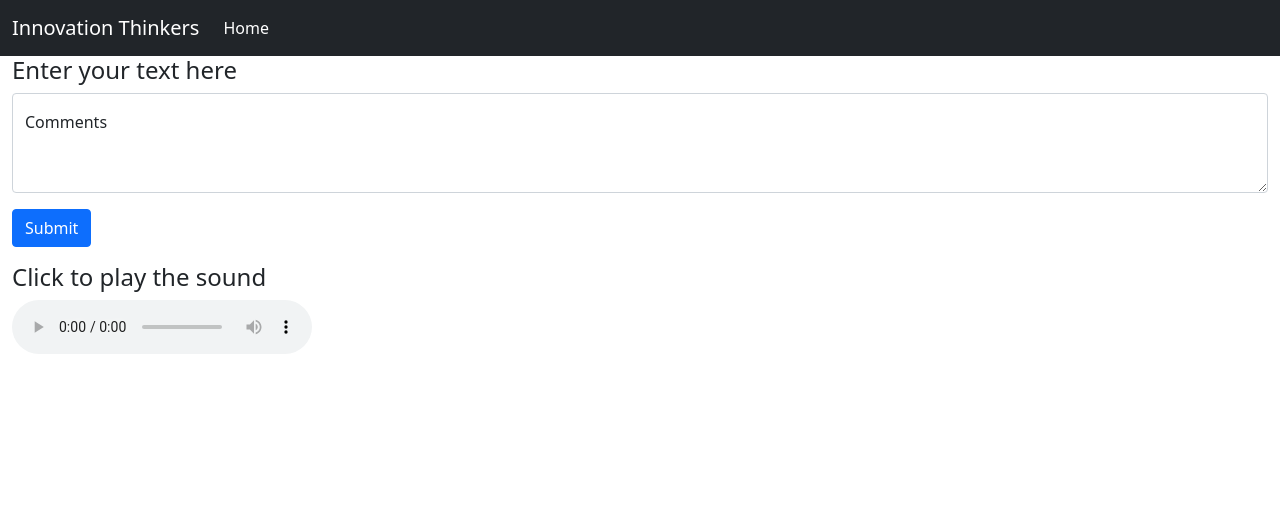
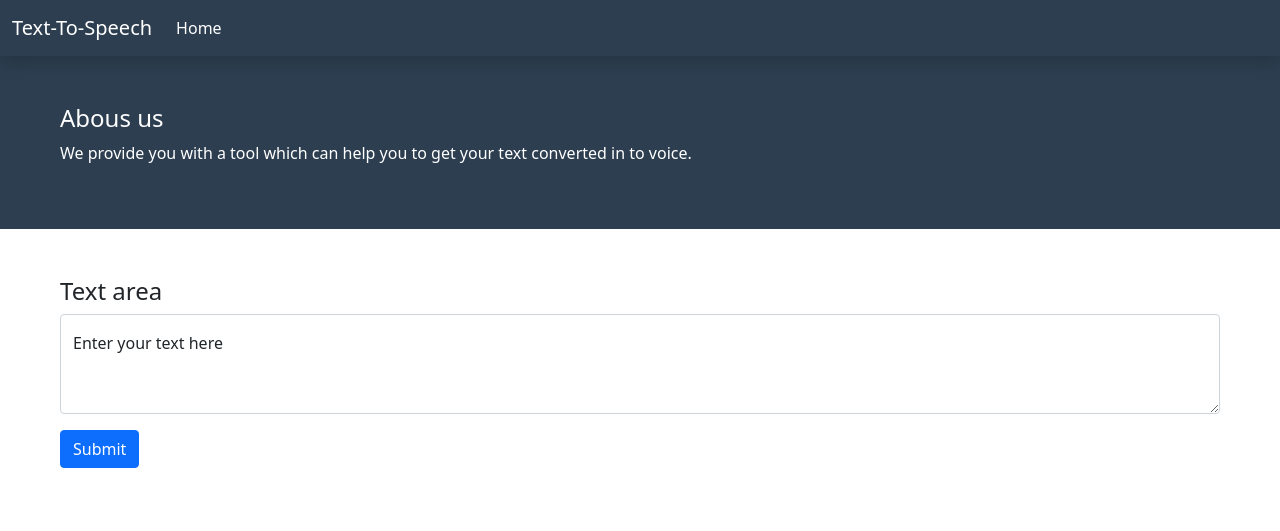
Before and after one commit to Rishikesh-kumar-7258/projects, a Flask app: page / in a window 1280 px wide. Shown: the top 531 px of the page. Run offline with Flask 2, Linux system fonts and the light colour scheme.

Commit message:
Basic layour completed

```diff
--- a/text-to-speech/server.py
+++ b/text-to-speech/server.py
@@ -3,6 +3,7 @@ from flask.templating import render_template
 import gtts
 from playsound import playsound
 from flask import Flask, request
+from werkzeug.utils import redirect
 
 app = Flask(__name__)
 
@@ -11,11 +12,18 @@ def home():
 
     if request.method == 'POST':
         text = request.form['text']
-        tts = gtts.gTTS(text=text, lang='en')
+        tts = gtts.gTTS(text=text, lang='hi')
         tts.save('static/sound/result.mp3')
-    # playsound("welcome.mp3")
+
+        return redirect("/playSound")
+
+    else:
         return render_template("index.html")
-    return render_template("index.html")
+
+@app.route('/playSound')
+def playSound():
+
+    return render_template('playSound.html')
 
 if __name__ == '__main__':
     app.run(debug=True)
--- a/text-to-speech/static/css/index.css
+++ b/text-to-speech/static/css/index.css
@@ -0,0 +1,3 @@
+.bg-blue{
+    background : #2c3e50;
+}
--- /dev/null
+++ b/text-to-speech/templates/base.html
@@ -0,0 +1,47 @@
+<!DOCTYPE html>
+<html lang="en">
+
+<head>
+    <meta charset="UTF-8">
+    <meta http-equiv="X-UA-Compatible" content="IE=edge">
+    <meta name="viewport" content="width=device-width, initial-scale=1.0">
+
+    <!--Bootstrap-->
+    <link href="https://cdn.jsdelivr.net/npm/bootstrap@5.1.3/dist/css/bootstrap.min.css" rel="stylesheet"
+        integrity="sha384-1BmE4kWBq78iYhFldvKuhfTAU6auU8tT94WrHftjDbrCEXSU1oBoqyl2QvZ6jIW3" crossorigin="anonymous">
+    <script src="https://cdn.jsdelivr.net/npm/bootstrap@5.1.3/dist/js/bootstrap.bundle.min.js"
+        integrity="sha384-ka7Sk0Gln4gmtz2MlQnikT1wXgYsOg+OMhuP+IlRH9sENBO0LRn5q+8nbTov4+1p"
+        crossorigin="anonymous"></script>
+
+    <!--Custom css and js files-->
+    <link rel="stylesheet" href="{{ url_for('static', filename='css/index.css') }}">
+    <script src="{{ url_for('static', filename='js/index.js') }}"></script>
+
+    <title>Text-to-speech</title>
+</head>
+
+<body>
+    <!--Bootstrap navbar-->
+    <nav class="navbar navbar-expand-lg navbar-dark bg-blue shadow">
+        <div class="container-fluid">
+            <a class="navbar-brand" href="/">Text-To-Speech</a>
+            <button class="navbar-toggler" type="button" data-bs-toggle="collapse"
+                data-bs-target="#navbarSupportedContent" aria-controls="navbarSupportedContent" aria-expanded="false"
+                aria-label="Toggle navigation">
+                <span class="navbar-toggler-icon"></span>
+            </button>
+            <div class="collapse navbar-collapse" id="navbarSupportedContent">
+                <ul class="navbar-nav me-auto mb-2 mb-lg-0">
+                    <li class="nav-item">
+                        <a class="nav-link active" aria-current="page" href="/">Home</a>
+                    </li>
+                </ul>
+            </div>
+        </div>
+    </nav>
+    {% block body %}
+
+    {% endblock body %}
+</body>
+
+</html>
--- a/text-to-speech/templates/index.html
+++ b/text-to-speech/templates/index.html
@@ -1,58 +1,19 @@
-<!DOCTYPE html>
-<html lang="en">
+{% include 'base.html' %}
 
-<head>
-    <meta charset="UTF-8">
-    <meta http-equiv="X-UA-Compatible" content="IE=edge">
-    <meta name="viewport" content="width=device-width, initial-scale=1.0">
-
-    <!--Bootstrap-->
-    <link href="https://cdn.jsdelivr.net/npm/bootstrap@5.1.3/dist/css/bootstrap.min.css" rel="stylesheet" integrity="sha384-1BmE4kWBq78iYhFldvKuhfTAU6auU8tT94WrHftjDbrCEXSU1oBoqyl2QvZ6jIW3" crossorigin="anonymous">
-    <script src="https://cdn.jsdelivr.net/npm/bootstrap@5.1.3/dist/js/bootstrap.bundle.min.js" integrity="sha384-ka7Sk0Gln4gmtz2MlQnikT1wXgYsOg+OMhuP+IlRH9sENBO0LRn5q+8nbTov4+1p" crossorigin="anonymous"></script>
-
-    <!--Custom css and js files-->
-    <link rel="stylesheet" href="{{ url_for('static', filename='css/index.css') }}">
-    <script src="{{ url_for('static', filename='js/index.js') }}"></script>
-
-    <title>Text-to-speech</title>
-</head>
-
-<body>
-    <!--Bootstrap navbar-->
-    <nav class="navbar navbar-expand-lg navbar-dark bg-dark">
+{% block body %}
 <div class="container-fluid">
-            <a class="navbar-brand" href="#">Innovation Thinkers</a>
-            <button class="navbar-toggler" type="button" data-bs-toggle="collapse"
-                data-bs-target="#navbarSupportedContent" aria-controls="navbarSupportedContent" aria-expanded="false"
-                aria-label="Toggle navigation">
-                <span class="navbar-toggler-icon"></span>
-            </button>
-            <div class="collapse navbar-collapse" id="navbarSupportedContent">
-                <ul class="navbar-nav me-auto mb-2 mb-lg-0">
-                    <li class="nav-item">
-                        <a class="nav-link active" aria-current="page" href="#">Home</a>
-                    </li>
-                </ul>
+    <div class="row bg-blue text-white p-5">
+        <h4>Abous us</h4>
+        <p>We provide you with a tool which can help you to get your text converted in to voice.</p>
     </div>
-        </div>
-    </nav>
-    <div class="container-fluid">
-        <form method="post" enctype="multipart/form-data">
-            <h4>Enter your text here</h4>
+    <form method="post" enctype="multipart/form-data" class="p-5">
+        <h4>Text area</h4>
         <div class="form-floating">
             <textarea class="form-control" placeholder="Leave a comment here" id="text" name="text"
                 style="height: 100px"></textarea>
-                <label for="text">Comments</label>
+            <label for="text">Enter your text here</label>
         </div>
-            <input type="submit" class="btn btn-primary my-3" value="Submit"/>
+        <input type="submit" class="btn btn-primary my-3" value="Submit" />
     </form>
 </div>
-    <div class="container-fluid">
-        <h4>Click to play the sound</h4>
-        <audio controls>
-            <source src="{{ url_for('static', filename='sound/result.mp3') }}" type="audio/mp3">
-        </audio>
-    </div>
-</body>
-
-</html>
+{% endblock body %}
```
Also changed, not shown: text-to-speech/templates/playSound.html (added, +10 -0 lines), 1 other file. Lines whose indentation alone changed are shown as unchanged.
